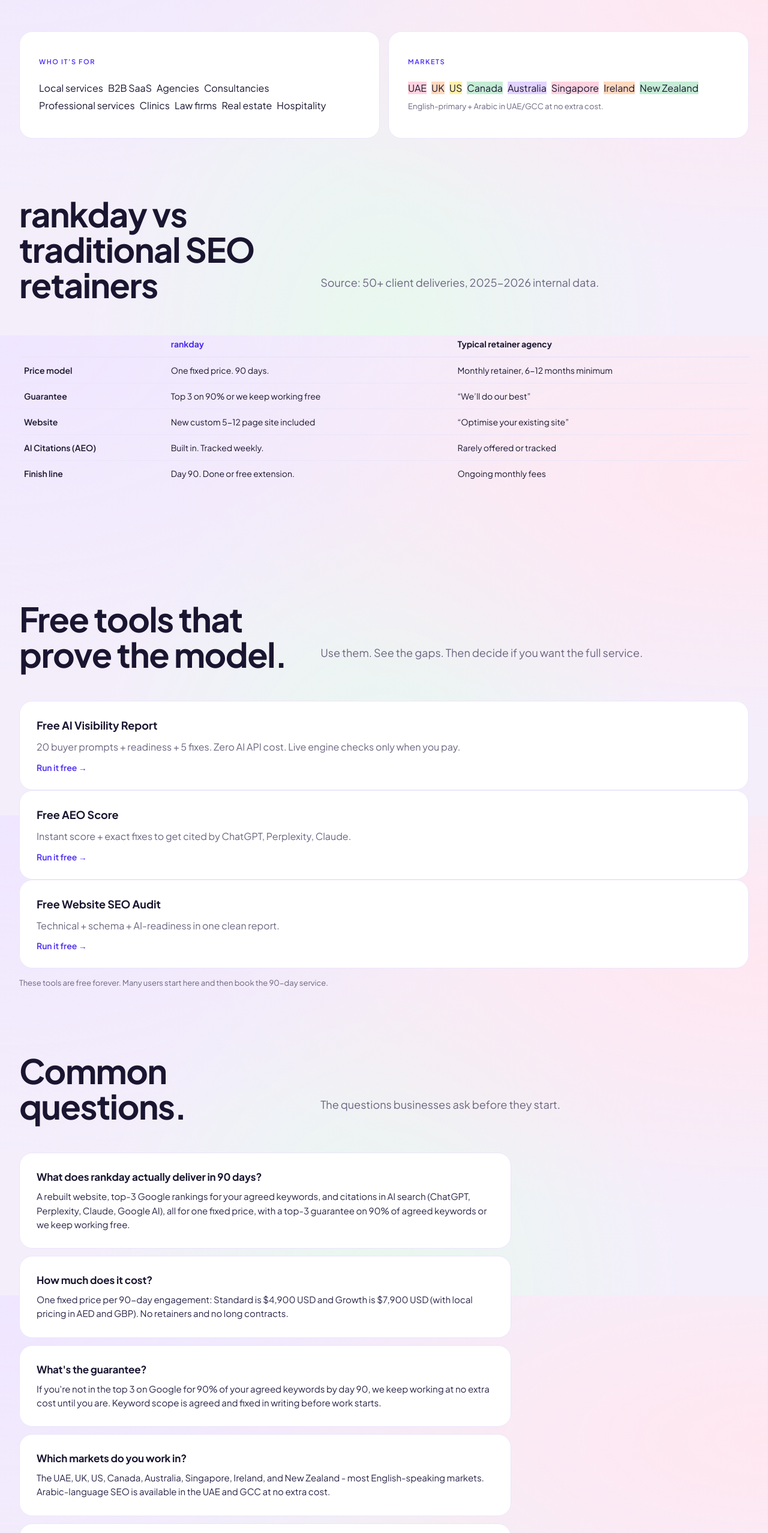
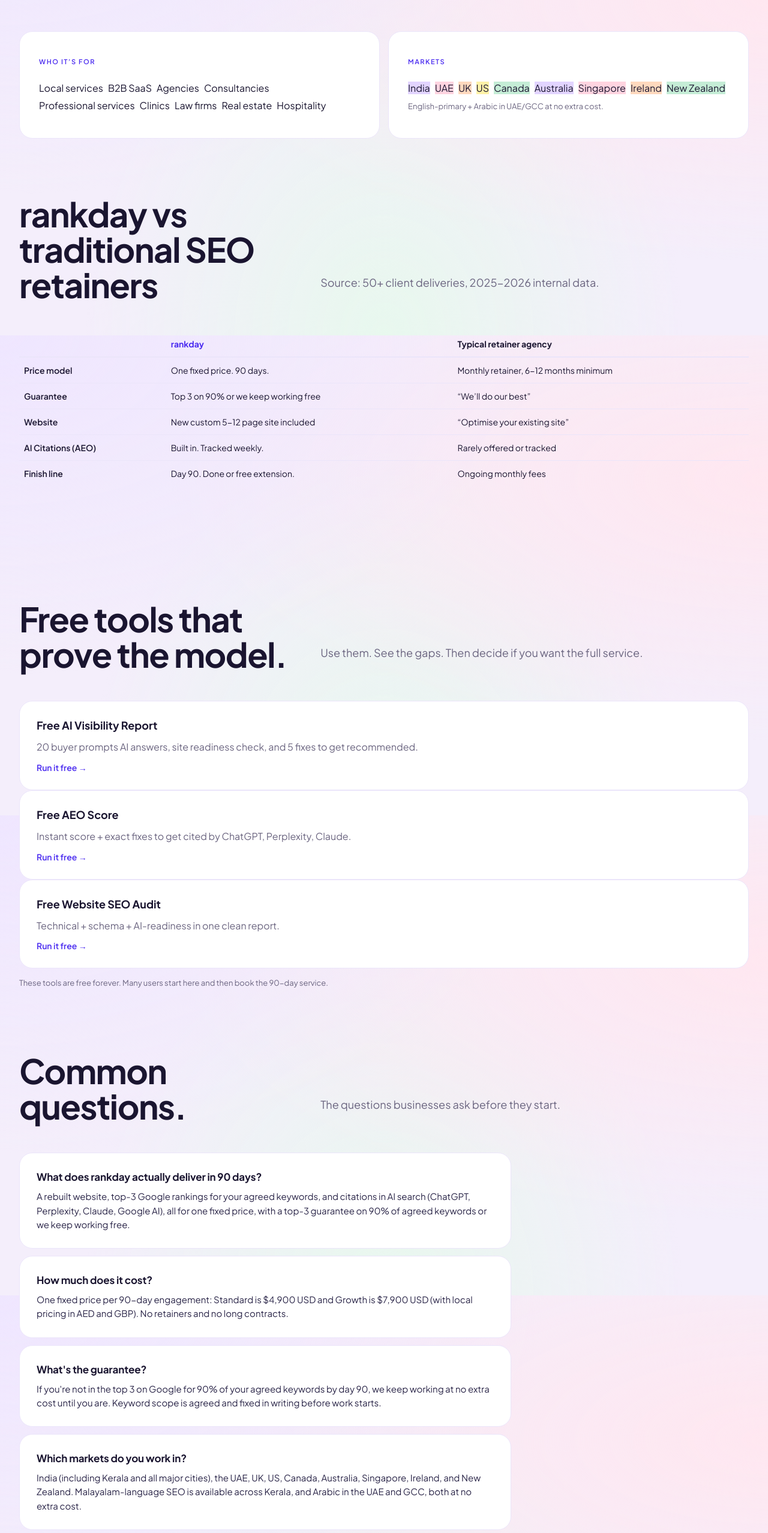
Before and after one commit to ijas47/rankday, a Next.js app: page / in a window 1280 px wide. Shown: the part 1841-4396 px from the top of the page at 60% size. Built offline with nearby package versions, Linux system fonts and the light colour scheme; no server answers.

Commit message:
Rephrase AI Visibility Report card copy for clarity
Drop internal API-cost framing; lead with buyer prompts, readiness, and fixes.

```diff
--- a/app/page.tsx
+++ b/app/page.tsx
@@ -42,6 +42,7 @@
 ];
 
 const markets: Array<[string, string]> = [
+  ["India", "lilac"],
   ["UAE", "pink"],
   ["UK", "peach"],
   ["US", "yellow"],
@@ -67,7 +68,7 @@
   },
   {
     q: "Which markets do you work in?",
-    a: "The UAE, UK, US, Canada, Australia, Singapore, Ireland, and New Zealand - most English-speaking markets. Arabic-language SEO is available in the UAE and GCC at no extra cost.",
+    a: "India (including Kerala and all major cities), the UAE, UK, US, Canada, Australia, Singapore, Ireland, and New Zealand. Malayalam-language SEO is available across Kerala, and Arabic in the UAE and GCC, both at no extra cost.",
   },
   {
     q: "How much of my time does it take?",
@@ -81,6 +82,7 @@
     "rankday rebuilds your website, ranks it in the Google top 3, and gets you cited by AI search engines, in a fixed 90-day engagement with a top-3 ranking guarantee.",
   path: "/",
   areaServed: [
+    "India",
     "United Arab Emirates",
     "United Kingdom",
     "United States",
@@ -256,7 +258,7 @@
           </div>
           <div data-reveal-stagger className="r-3">
             {[
-              { href: "/tools/ai-visibility-report", title: "Free AI Visibility Report", body: "20 buyer prompts + readiness + 5 fixes. Zero AI API cost. Live engine checks only when you pay." },
+              { href: "/tools/ai-visibility-report", title: "Free AI Visibility Report", body: "20 buyer prompts AI answers, site readiness check, and 5 fixes to get recommended." },
               { href: "/tools/aeo-score", title: "Free AEO Score", body: "Instant score + exact fixes to get cited by ChatGPT, Perplexity, Claude." },
               { href: "/tools/website-seo-audit", title: "Free Website SEO Audit", body: "Technical + schema + AI-readiness in one clean report." },
             ].map((t, i) => (
--- a/app/tools/page.tsx
+++ b/app/tools/page.tsx
@@ -14,7 +14,7 @@
   {
     href: "/tools/ai-visibility-report",
     name: "AI Visibility Report",
-    desc: "Free, zero AI API cost: 20 buyer prompts, site readiness signals, and 5 fixes. Live ChatGPT/Perplexity/Gemini mention checks only in the paid $149 audit.",
+    desc: "Get 20 buyer prompts AI assistants actually answer, a free site readiness check, and 5 fixes to improve your chances of being recommended. Optional full audit from $149.",
     tone: "pink",
     cta: "Get free report",
   },
```
